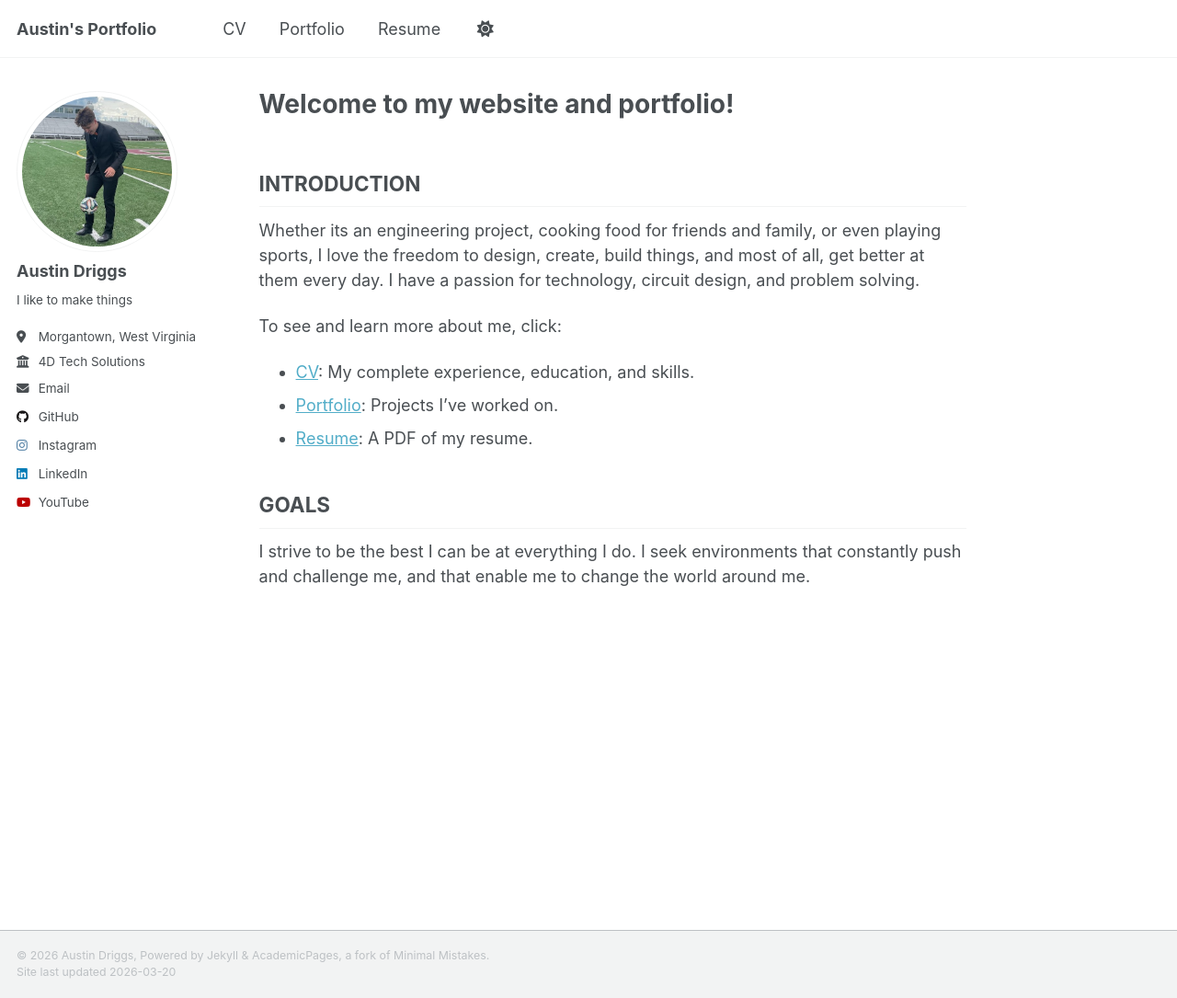
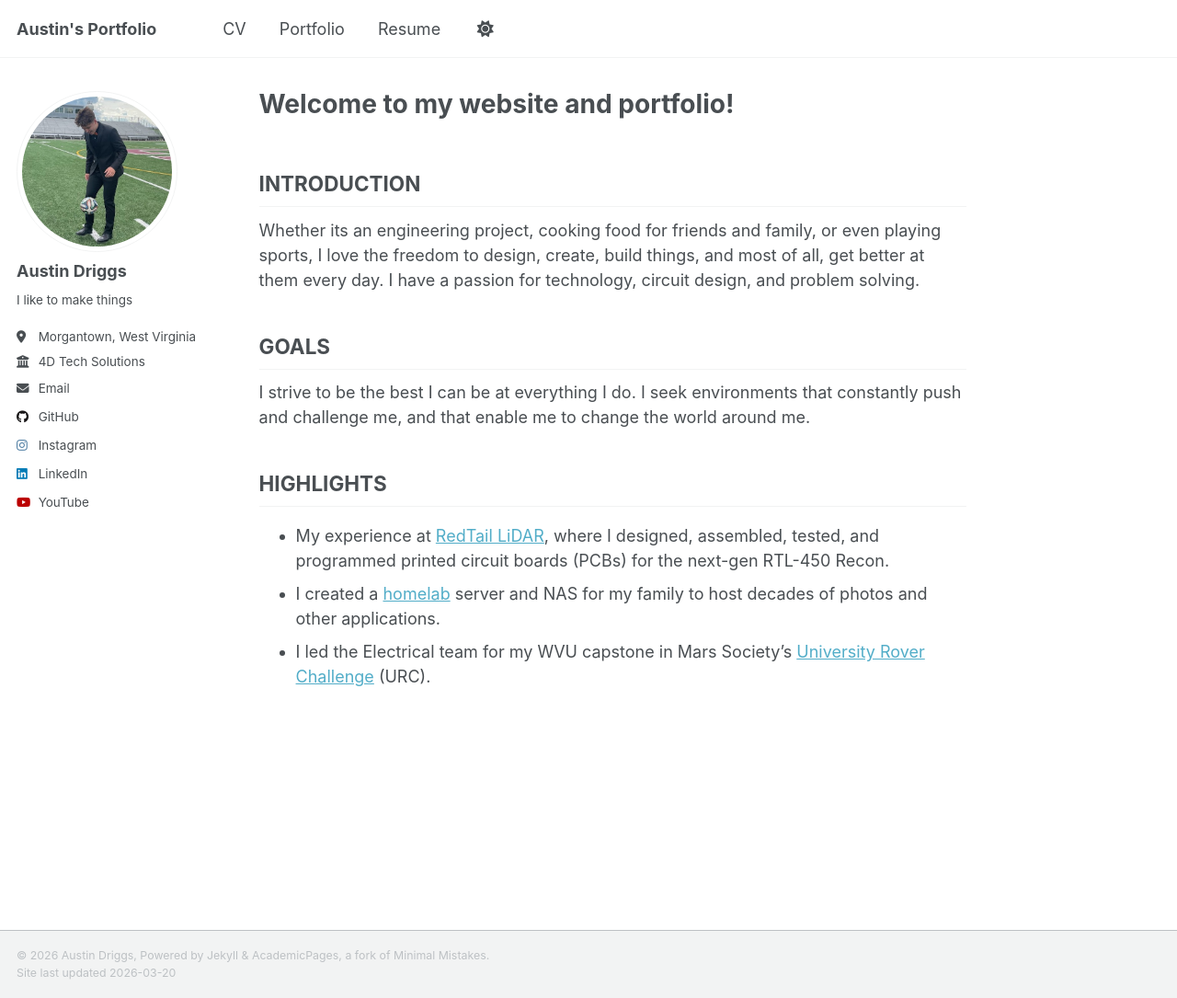
Before and after one commit to austindriggs/austindriggs.github.io, a Jekyll site: the page built from _pages/about.md, in a window 1280 px wide and 1085 px high. Shown: the whole window at 92% size. Built offline with Jekyll 4.4.1, drawn with Linux system fonts in a browser that asks for light colours; a script that is not in the unit is left out.

```diff
--- a/_pages/about.md
+++ b/_pages/about.md
@@ -11,12 +11,14 @@ redirect_from:
 
 Whether its an engineering project, cooking food for friends and family, or even playing sports, I love the freedom to design, create, build things, and most of all, get better at them every day. I have a passion for technology, circuit design, and problem solving.
 
-To see and learn more about me, click:
-- [CV](https://austindriggs.github.io/cv/): My complete experience, education, and skills.
-- [Portfolio](https://austindriggs.github.io/portfolio/): Projects I've worked on.
-- [Resume](https://austindriggs.github.io/files/resume_austindriggs.pdf): A PDF of my resume.
-
 
 ## GOALS
 
 I strive to be the best I can be at everything I do. I seek environments that constantly push and challenge me, and that enable me to change the world around me.
+
+
+## HIGHLIGHTS
+
+- My experience at [RedTail LiDAR](https://austindriggs.github.io/portfolio/redtail/), where I designed, assembled, tested, and programmed printed circuit boards (PCBs) for the next-gen RTL-450 Recon.
+- I created a [homelab](https://austindriggs.github.io/portfolio/homelab/) server and NAS for my family to host decades of photos and other applications.
+- I led the Electrical team for my WVU capstone in Mars Society's [University Rover Challenge](https://austindriggs.github.io/portfolio/urc/) (URC).
```
Also changed, not shown: _portfolio/redtail.md (+1 -1 lines), _portfolio/urc.md (+1 -1 lines), 1 other file.
